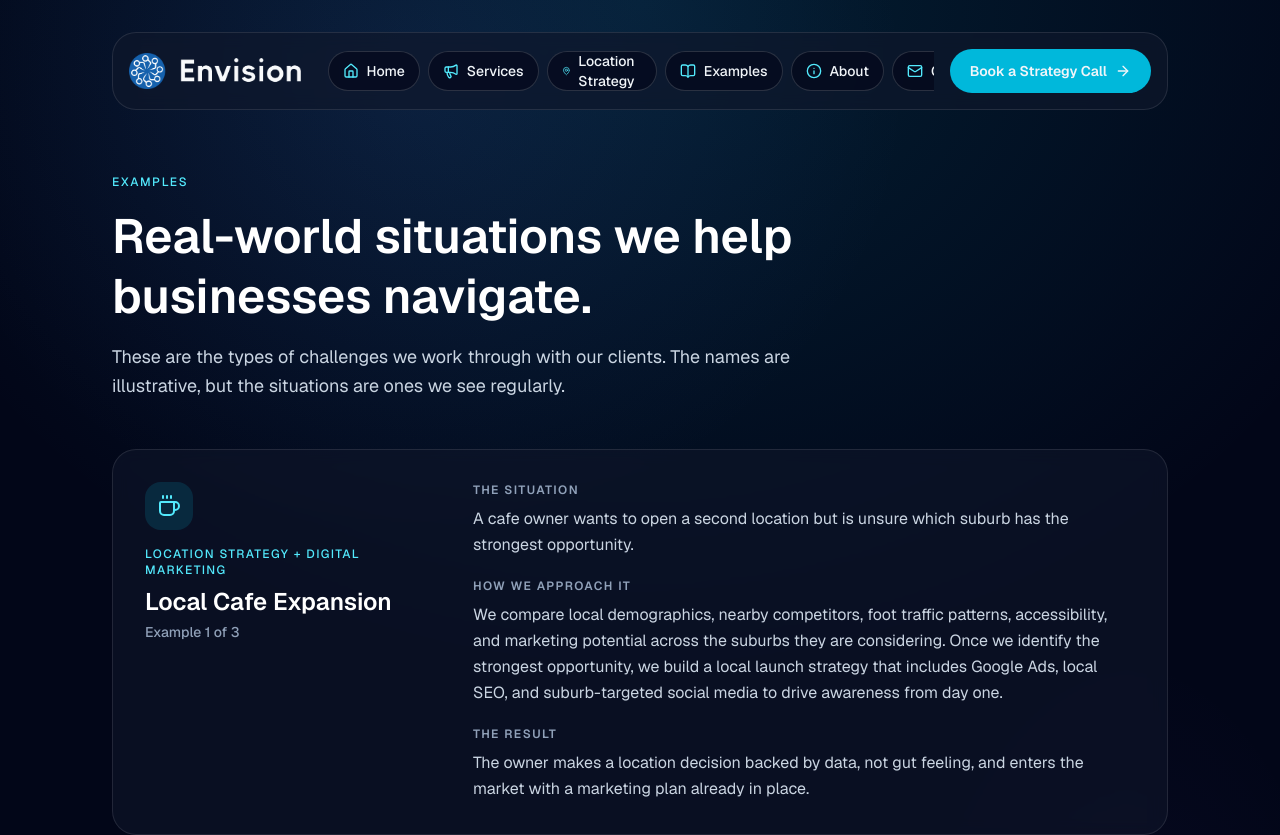
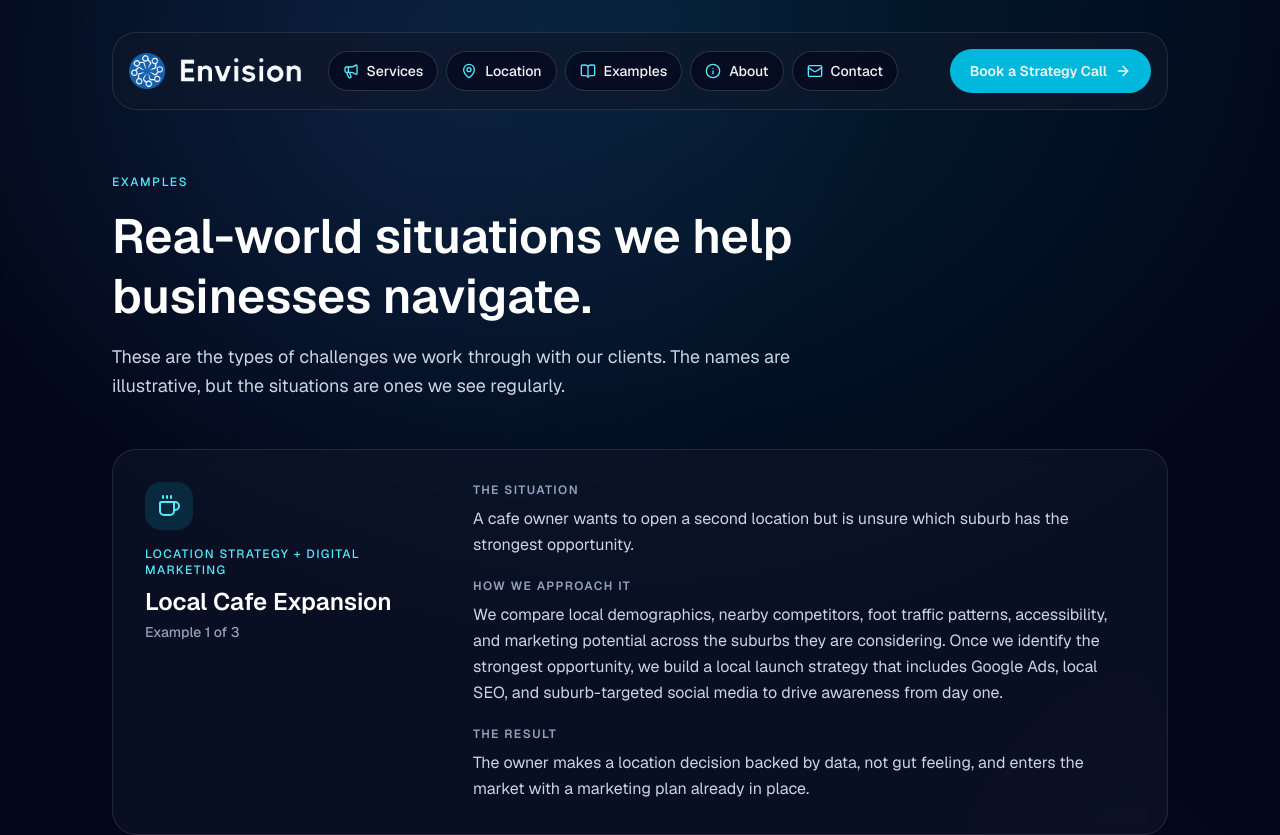
Before and after one commit to D34alt/envision-digital-solution, a Next.js app: page /examples in a window 1280 px wide. Shown: the top 835 px of the page. Built offline with nearby package versions, Linux system fonts and the light colour scheme.

Commit message:
fix: declutter nav bar - remove Home item, shorten Location Strategy label

```diff
--- a/components/site-header.tsx
+++ b/components/site-header.tsx
@@ -6,7 +6,6 @@ import { useEffect, useRef, useState } from "react";
 import {
   ArrowRight,
   BookOpen,
-  Home,
   Info,
   Mail,
   MapPin,
@@ -16,9 +15,8 @@ import {
 } from "lucide-react";
 
 const navItems = [
-  { href: "/", label: "Home", icon: Home },
   { href: "/services", label: "Services", icon: Megaphone },
-  { href: "/location-strategy", label: "Location Strategy", icon: MapPin },
+  { href: "/location-strategy", label: "Location", icon: MapPin },
   { href: "/examples", label: "Examples", icon: BookOpen },
   { href: "/about", label: "About", icon: Info },
   { href: "/#contact", label: "Contact", icon: Mail },
```
